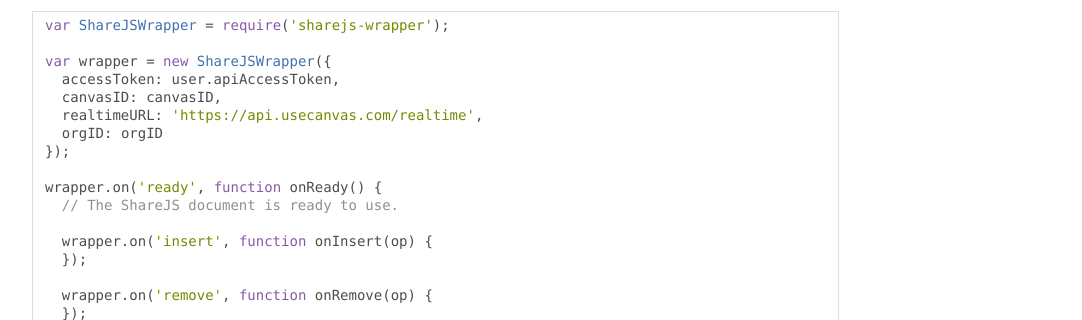
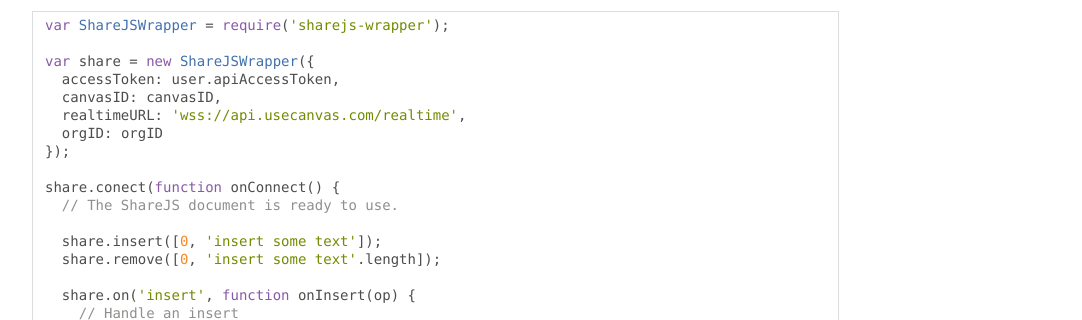
Before and after one commit to usecanvas/sharejs-wrapper, a website: page docs/sharejs-wrapper/1.0.0/index.html in a window 1280 px wide. Shown: the part 480-800 px from the top of the page, without its empty margins (0-1082 px from the left). Drawn offline with Linux system fonts and the light colour scheme.

Commit message:
Fix README for now

```diff
--- a/docs/sharejs-wrapper/1.0.0/index.html
+++ b/docs/sharejs-wrapper/1.0.0/index.html
@@ -52,27 +52,26 @@
 times.</p>
 <pre class="prettyprint source lang-javascript"><code>var ShareJSWrapper = require('sharejs-wrapper');
 
-var wrapper = new ShareJSWrapper({
+var share = new ShareJSWrapper({
   accessToken: user.apiAccessToken,
   canvasID: canvasID,
-  realtimeURL: 'https://api.usecanvas.com/realtime',
+  realtimeURL: 'wss://api.usecanvas.com/realtime',
   orgID: orgID
 });
 
-wrapper.on('ready', function onReady() {
+share.conect(function onConnect() {
   // The ShareJS document is ready to use.
 
-  wrapper.on('insert', function onInsert(op) {
+  share.insert([0, 'insert some text']);
+  share.remove([0, 'insert some text'.length]);
+
+  share.on('insert', function onInsert(op) {
+    // Handle an insert
   });
 
-  wrapper.on('remove', function onRemove(op) {
+  share.on('remove', function onRemove(op) {
+    // Handle a remove
   });
-});
-
-wrapper.on('disconnect', function onDisconnect(error, reason) {
-  if (error) {
-    // Unexpected disconnection...
-  }
 });</code></pre><h2>Example</h2><p>An example can be found in
 <a href="https://github.com/usecanvas/sharejs-wrapper/blob/master/test/server/public/main.js"><code>test/server/public/main.js</code></a>.</p></article>
     </section>
```
Also changed, not shown: README.md.
